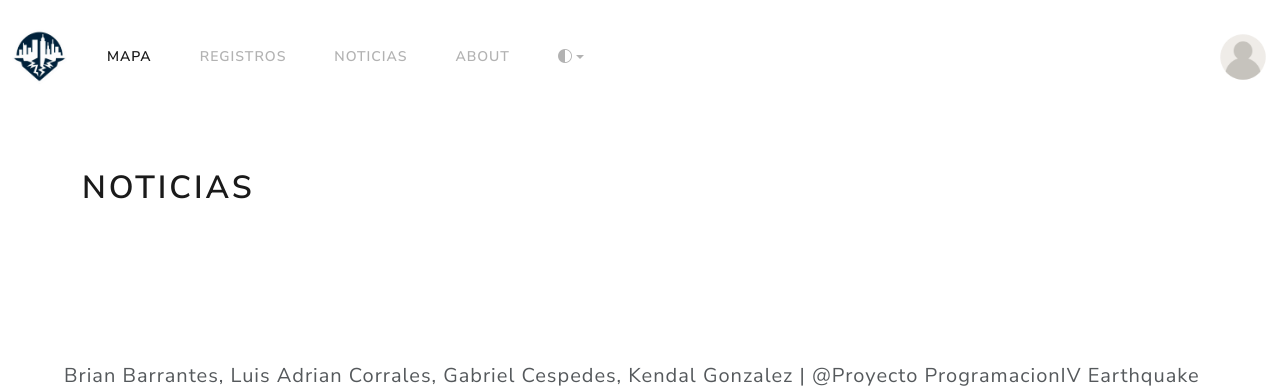
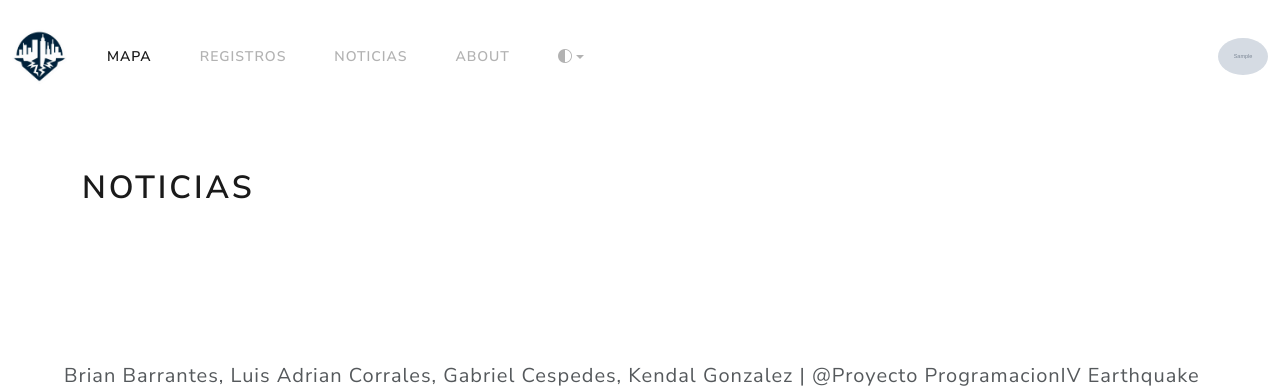
Before and after one commit to BarroCR/Proyecto_Progra_4, a Flask app: page /news in a window 1280 px wide. Shown: the top 391 px of the page. Run offline with Flask 3, Linux system fonts and the light colour scheme; a user stored in the database is signed in; tables that the repository leaves empty hold one stand-in row (values such as "Sample post"); grey boxes marked "Sample" are stand-in pictures; some libraries are stand-ins or nearby versions.

Commit message:
Subir fotos de perfil y asociar con los usuarios sus rutas

```diff
--- a/backend/auth.py
+++ b/backend/auth.py
@@ -189,6 +189,10 @@ def upload_profile_pic():
         if not os.path.exists(upload_folder):
             os.makedirs(upload_folder)
 
+        # Guardar la ruta en la base de datos
+        current_user.ruta_imagen = f'static/uploads/{filename}'
+        session.commit()
+
         filepath = os.path.join(upload_folder, filename)
         file.save(filepath)
 
--- a/backend/models.py
+++ b/backend/models.py
@@ -11,6 +11,7 @@ class User(UserMixin, Base):
     telefono = Column(String)
     contrasena = Column(String)
     fecha_nacimiento = Column(Date)
+    ruta_imagen = Column(String)
 
     def get_id(self):
         return int(self.idUser)  # Ensure the ID is in a format that Flask-Login expects (string)
--- a/backend/templates/layoutIn.html
+++ b/backend/templates/layoutIn.html
@@ -65,12 +65,12 @@
                     </li>
                 </ul>
 
-                <img id="user-pic" class="user-pic" src="{{ url_for('static', filename='images/icons8-user-64.png') }}" onclick="toggleMenu()">
+                <img id="user-pic" class="user-pic" src="{{ '/' + current_user.ruta_imagen if current_user.ruta_imagen else url_for('static', filename='images/icons8-user-64.png') }}" onclick="toggleMenu()">
 
                 <div class="sub-menu-wrap" id="subMenu">
                     <div class="sub-menu">
                         <div class="user-info" data-username="{{ current_user.nombre }}" data-lastname="{{ current_user.apellidos }}" data-password="{{ current_user.contrasena }}" data-birthdate="{{ current_user.fecha_nacimiento }}">
-                            <img id="user-pic-submenu" src="{{ url_for('static', filename='images/icons8-user-64.png') }}">
+                            <img id="user-pic-submenu" src="{{ '/' + current_user.ruta_imagen if current_user.ruta_imagen else url_for('static', filename='images/icons8-user-64.png') }}">
                             <h3 id="user-name"></h3>
                         </div>
                         <hr>
```
Also changed, not shown: earthquake_data.json (+1 -1 lines), backend/static/uploads/prueba_pic.jpg (added).
